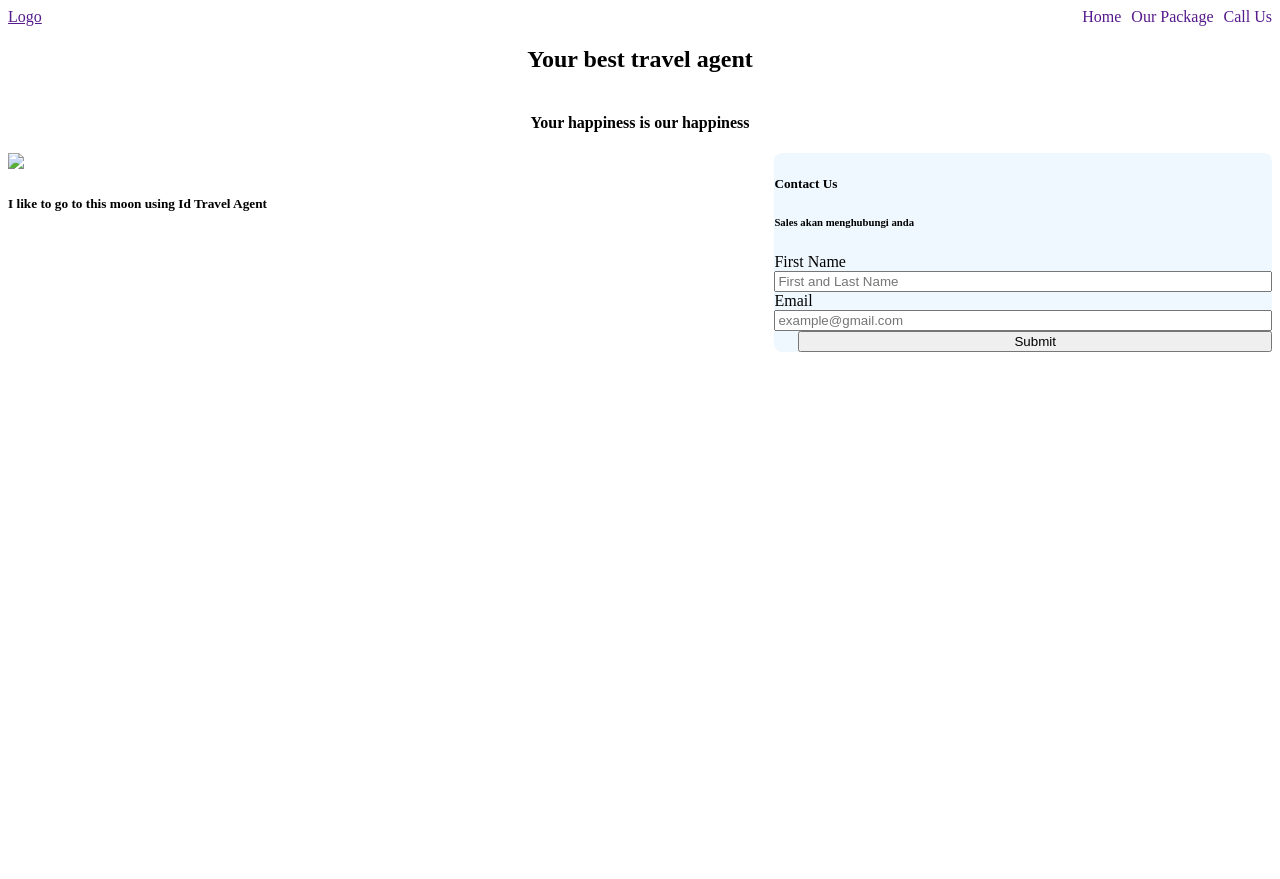
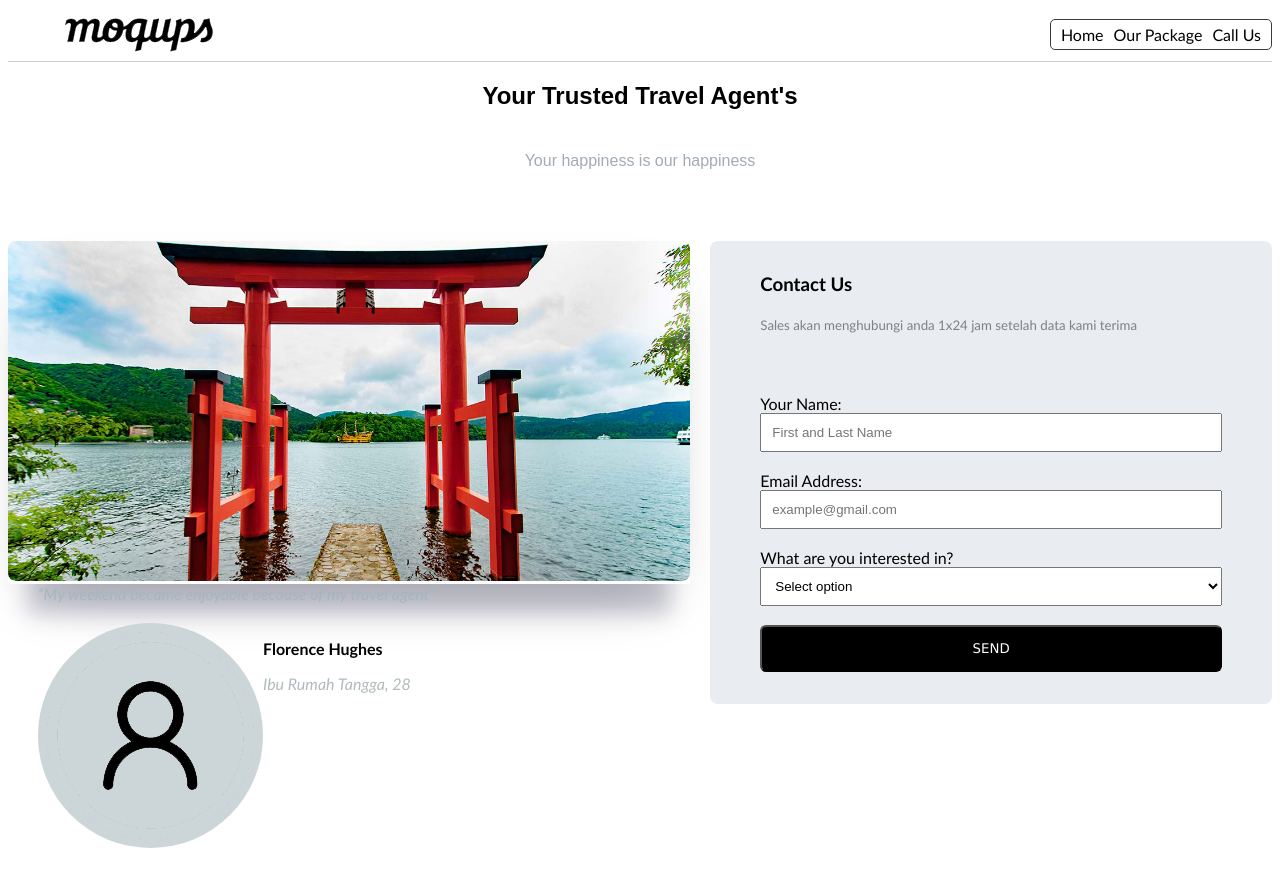
Before and after one commit to revou-fundamental-course/13-nov-23-Death125, a plain HTML site: page index.html in a window 1280 px wide. Before the commit the page ends 800 px from the top, so only its background shows below. Drawn offline with Linux system fonts and the light colour scheme.

Commit message:
Add Images, more styling, make carousel

```diff
--- a/css/style.css
+++ b/css/style.css
@@ -1,7 +1,6 @@
 /* MARK HEADER */
 
 .navigation-header {
-  /* Flex default directionnya row */
   display: flex;
   justify-content: space-between;
   align-items: center;
@@ -11,24 +10,55 @@
 .navigation {
   display: flex;
   gap: 10px;
+  padding: 5px 10px;
+  border: 1px solid rgb(61, 59, 59);
+  border-radius: 5px;
 }
 
 .navigation a {
   text-decoration: none;
+  color: black;
 }
 
+.logo {
+  filter: saturate(0%) brightness(0%);
+  margin-left: 50px;
+}
+
+hr {
+  display: block;
+  height: 0.5px;
+  border: 0 none;
+  border-top: 1px solid #ccc;
+  overflow: visible;
+  width: 100%;
+  margin: 0px;
+  padding: 0px;
+}
 .title-header {
   display: flex;
   flex-direction: column;
   align-items: center;
   justify-content: space-between;
+  font-family: sans-serif;
+  margin-bottom: 50px;
+}
+
+#title-motto {
+  font-weight: lighter;
+  color: #a2acb4;
 }
 
 /* MARK MAIN */
+body {
+  font-family: "Trebuchet MS", "Lucida Sans Unicode", "Lucida Grande",
+    "Lucida Sans", Arial, sans-serif;
+}
 
 #main-section {
   display: flex;
   flex-direction: row;
+  align-items: start;
   gap: 20px;
 }
 
@@ -37,22 +67,71 @@
   flex-grow: 0;
 }
 
-.review-section img {
+.slider img {
   max-width: 100%;
   max-height: 50%;
+  object-fit: contain;
+  border-radius: 8px;
+}
+
+.slider {
+  box-shadow: rgba(50, 50, 93, 0.25) 0px 50px 20px -20px,
+    rgba(0, 0, 0, 0.3) 0px 30px 60px -30px;
+}
+
+q {
+  font-style: italic;
+  color: rgb(166, 182, 190);
+  margin-left: 30px;
+}
+
+.review-profile {
+  display: flex;
+  align-content: flex-end;
+  margin: 20px 30px;
+}
+
+.review-profile div em {
+  color: rgb(176, 187, 189);
 }
 
 .message-us {
-  flex-basis: 40%;
+  flex-basis: 45%;
   flex-grow: 0;
-  background-color: aliceblue;
+  background-color: rgb(233, 236, 240);
   border-radius: 8px;
+  padding: 12px 25px;
+}
+
+.form-header {
+  margin: 20px 25px;
 }
 
 .input-message-us {
   display: flex;
   flex-direction: column;
+  margin: 20px 25px;
 }
-button {
-  margin-left: 24px;
+
+.send-button {
+  background-color: black;
+  color: white;
+  font-family: "Lucida Sans", "Lucida Sans Regular", "Lucida Grande",
+    "Lucida Sans Unicode", Geneva, Verdana, sans-serif;
+  padding: 14px 0px;
+  border-radius: 6px;
 }
+
+.text-input {
+  padding: 10px;
+}
+
+select option:disabled {
+  color: blue;
+  font-weight: bold;
+}
+
+h5 {
+  color: grey;
+  font-weight: 200;
+}
--- a/index.html
+++ b/index.html
@@ -12,44 +12,75 @@
     <!-- Header/Navbar -->
     <header>
         <section class="navigation-header">
-            <a href="">Logo</a>
+            <a href=""><img class="logo" src="assets/moqups-logo.png"></a>
             <nav class="navigation">
                 <a href="">Home</a>
                 <a href="">Our Package</a>
                 <a href="">Call Us</a>
             </nav>
         </section>
-
+        <hr>
         <section class="title-header">
-            <h1>Your best travel agent</h1>
-            <h4>Your happiness is our happiness</h4>
+            <h1>Your Trusted Travel Agent's</h1>
+            <h4 id="title-motto">Your happiness is our happiness</h4>
         </section>
     </header>
 
     <!-- Content -->
     <main id="main-section">
         <section class="review-section">
-            <img src="assets/moon.jpg">
-            <h5>I like to go to this moon using Id Travel Agent</h5>
+            <div class="slider">
+                <div id="img">
+                    <img src="assets/Amerika.png">
+                </div>
+            </div>
+            <q>My weekend became enjoyable because of my travel agent</q>
+            <div class="review-profile">
+                <div>
+                    <img style="border-radius: 50%;" src="assets/Contact.png">
+                </div>
+                <div>
+                    <strong>
+                        <p>Florence Hughes</p>
+                    </strong>
+                    <em>
+                        <p>Ibu Rumah Tangga, 28</p>
+                    </em>
+                </div>
+            </div>
         </section>
 
         <section class="message-us">
-            <h5>Contact Us</h5>
-            <h6>Sales akan menghubungi anda</h6>
+            <div class="form-header">
+                <h3>Contact Us</h3>
+                <h5>Sales akan menghubungi anda 1x24 jam setelah data kami terima</h5>
+                <br>
+            </div>
             <form class="input-message-us">
-                <label>First Name</label>
-                <input id="name-input" type="text" placeholder="First and Last Name">
-
-                <label>Email</label>
-                <input id="email-input" type="email" placeholder="example@gmail.com">
-
-                <button type="button" class="submit-button">Submit</button>
+                <label>Your Name:</label>
+                <input class="text-input" id="name-input" type="text" placeholder="First and Last Name">
+                <br>
+                <label>Email Address:</label>
+                <input class="text-input" id="email-input" type="email" placeholder="example@gmail.com">
+                <br>
+                <label>What are you interested in?</label>
+                <select class="text-input">
+                    <option disabled selected hidden>Select option</option>
+                    <option value="Software Engineering">Software Engineering</option>
+                    <option value="Graphic Designer">Graphic Designer</option>
+                    <option value="Motion Graphic">Motion Graphic</option>
+                    <option value="DevOps Engineer">DevOps Engineer</option>
+                </select>
+                <br>
+                <button type="button" class="send-button">SEND</button>
             </form>
         </section>
     </main>
 
     <!-- Footer -->
     <footer></footer>
+
+    <script src="js/script.js"></script>
 </body>
 
 </html>
--- a/js/script.js
+++ b/js/script.js
@@ -0,0 +1,21 @@
+var img = document.getElementById("img");
+
+var slides = [
+  "assets/Amerika.png",
+  "assets/China.png",
+  "assets/Japan.png",
+  "assets/Korea.png",
+];
+
+var Start = 0;
+
+function slider() {
+  if (Start < slides.length) {
+    Start = Start + 1;
+  } else {
+    Start = 1;
+  }
+  console.log(img);
+  img.innerHTML = "<img src=" + slides[Start - 1] + ">";
+}
+setInterval(slider, 1500);
```
Also changed, not shown: assets/Amerika.png (added), assets/Contact.png (added), assets/Japan.png (added), assets/Korea.png (added), assets/moqups-logo.png (added), 1 other file.
